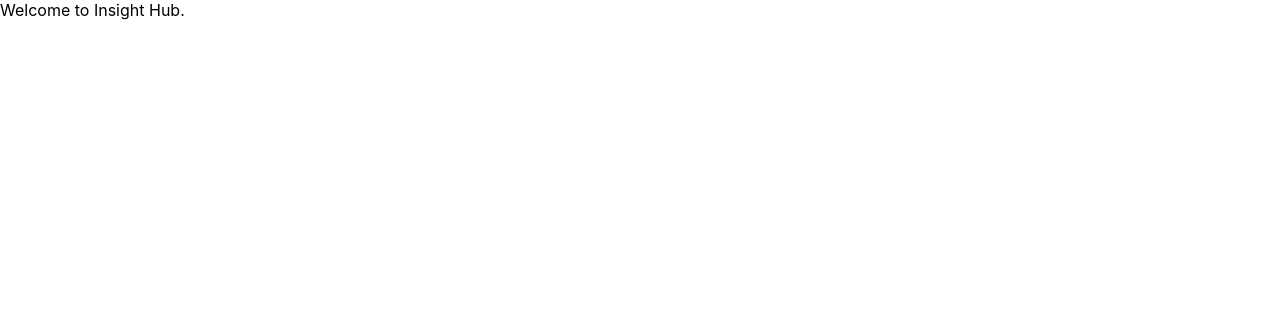
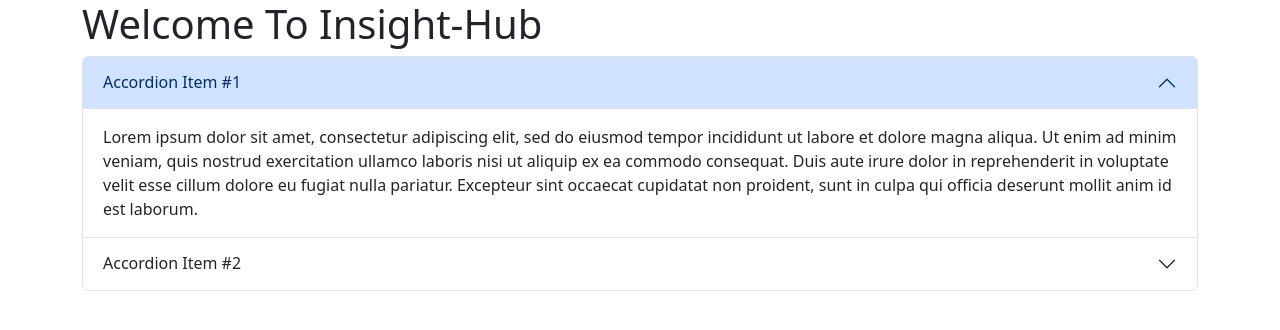
Before and after one commit to PrimeViper/insight-hub, a React (Create React App) app: page / in a window 1280 px wide. Shown: the top 330 px of the page. Built offline with nearby package versions, Linux system fonts and the light colour scheme.

Commit message:
Added Accordion

```diff
--- a/package.json
+++ b/package.json
@@ -6,7 +6,9 @@
     "@testing-library/jest-dom": "^5.17.0",
     "@testing-library/react": "^13.4.0",
     "@testing-library/user-event": "^13.5.0",
+    "bootstrap": "^5.3.2",
     "react": "^18.2.0",
+    "react-bootstrap": "^2.9.2",
     "react-dom": "^18.2.0",
     "react-scripts": "5.0.1",
     "web-vitals": "^2.1.4"
--- a/src/App.js
+++ b/src/App.js
@@ -1,11 +1,41 @@
-import React from 'react';
+import React from "react";
+import Accordion from "react-bootstrap/Accordion";
+import Container from 'react-bootstrap/Container';
 
 const App = () => {
   return (
     <div>
-      Welcome to Insight Hub.
+      <Container>
+        <h1 text-center>Welcome To Insight-Hub</h1>
+        <Accordion defaultActiveKey="0">
+          <Accordion.Item eventKey="0">
+            <Accordion.Header>Accordion Item #1</Accordion.Header>
+            <Accordion.Body>
+              Lorem ipsum dolor sit amet, consectetur adipiscing elit, sed do
+              eiusmod tempor incididunt ut labore et dolore magna aliqua. Ut
+              enim ad minim veniam, quis nostrud exercitation ullamco laboris
+              nisi ut aliquip ex ea commodo consequat. Duis aute irure dolor in
+              reprehenderit in voluptate velit esse cillum dolore eu fugiat
+              nulla pariatur. Excepteur sint occaecat cupidatat non proident,
+              sunt in culpa qui officia deserunt mollit anim id est laborum.
+            </Accordion.Body>
+          </Accordion.Item>
+          <Accordion.Item eventKey="1">
+            <Accordion.Header>Accordion Item #2</Accordion.Header>
+            <Accordion.Body>
+              Lorem ipsum dolor sit amet, consectetur adipiscing elit, sed do
+              eiusmod tempor incididunt ut labore et dolore magna aliqua. Ut
+              enim ad minim veniam, quis nostrud exercitation ullamco laboris
+              nisi ut aliquip ex ea commodo consequat. Duis aute irure dolor in
+              reprehenderit in voluptate velit esse cillum dolore eu fugiat
+              nulla pariatur. Excepteur sint occaecat cupidatat non proident,
+              sunt in culpa qui officia deserunt mollit anim id est laborum.
+            </Accordion.Body>
+          </Accordion.Item>
+        </Accordion>
+      </Container>
     </div>
   );
-}
+};
 
 export default App;
--- a/src/index.js
+++ b/src/index.js
@@ -2,6 +2,7 @@
 import ReactDOM from 'react-dom/client';
 import './index.css';
 import App from './App';
+import 'bootstrap/dist/css/bootstrap.min.css';
 
 const root = ReactDOM.createRoot(document.getElementById('root'));
 root.render(
```
Also changed, not shown: 1 other file (tests, documents, lock files or other folders).
